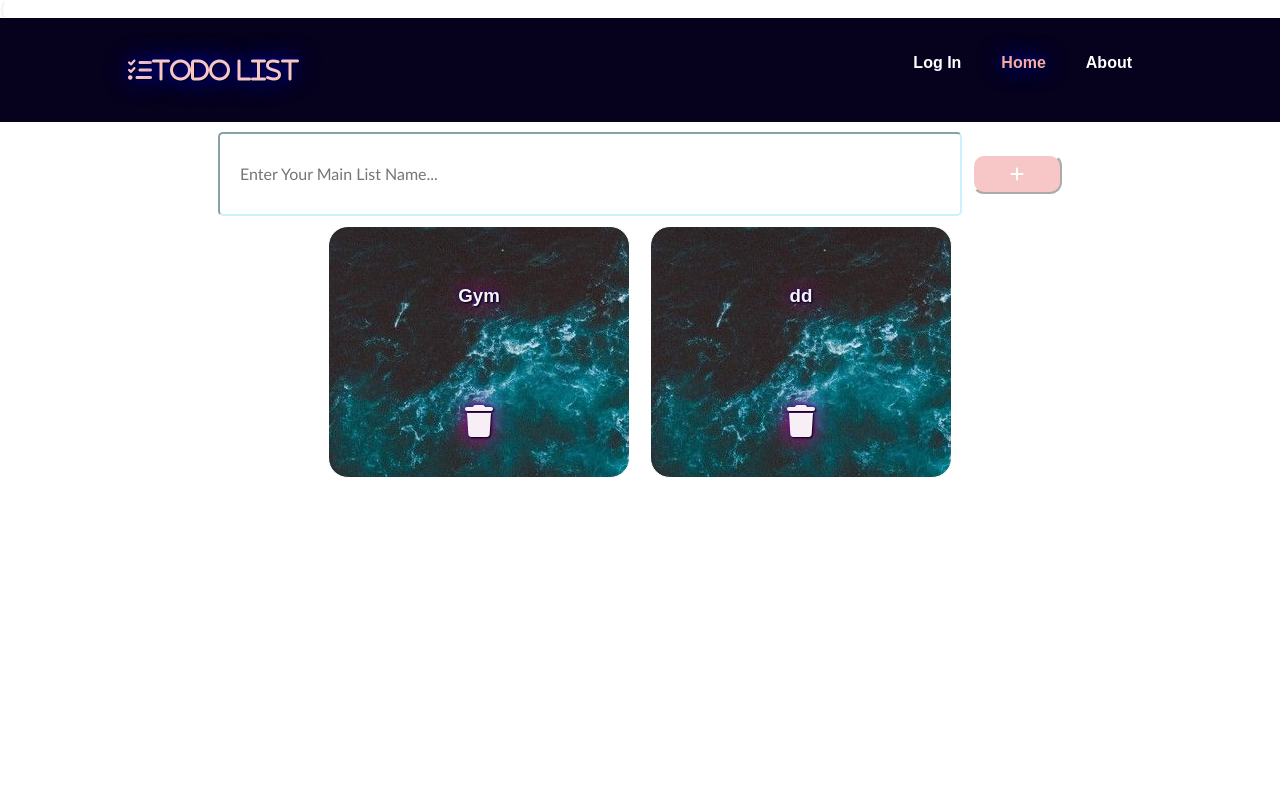
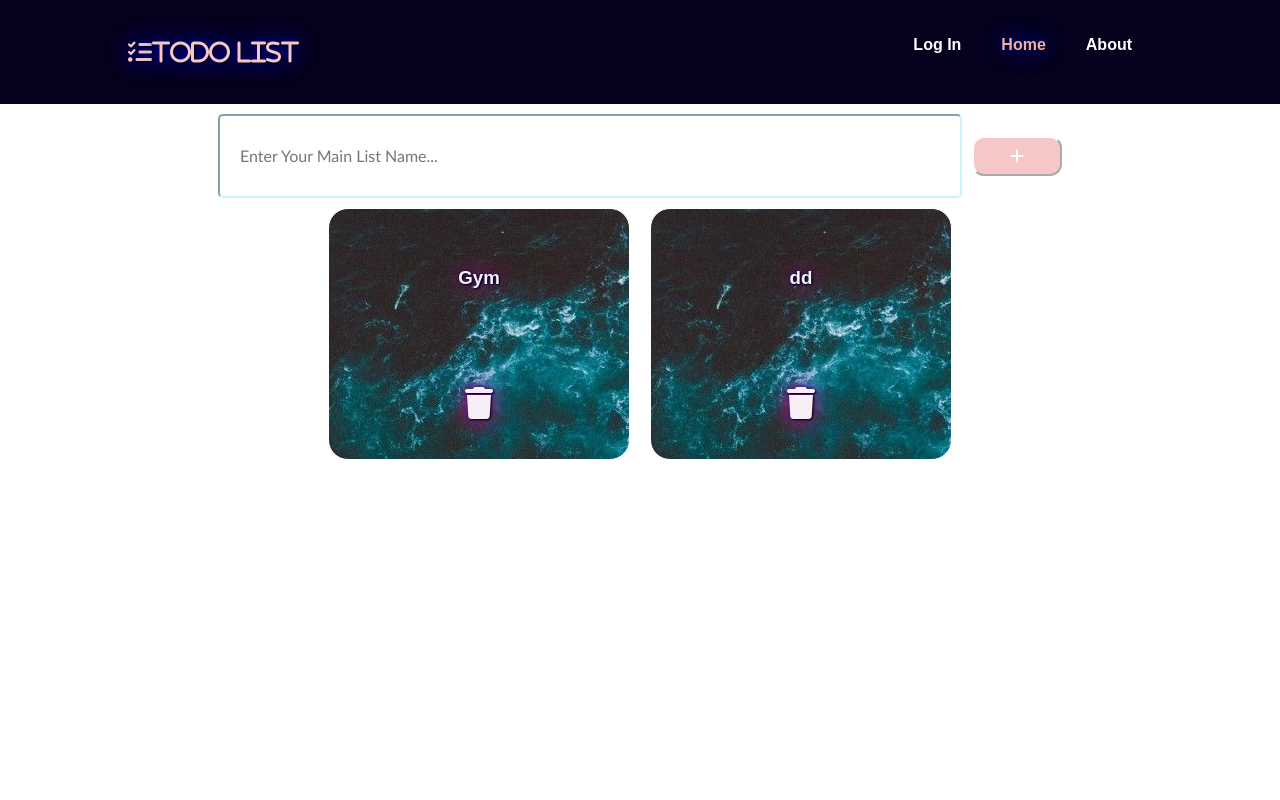
Before and after one commit to razan226/Task-TodoList-Frontend, a Vue app: page / in a window 1280 px wide. Shown: the top 800 px of the page. Built offline with nearby package versions, Linux system fonts and the light colour scheme; data requests are answered from the project's data file.

Commit message:
EditHomePage3

```diff
--- a/src/App.vue
+++ b/src/App.vue
@@ -1,5 +1,5 @@
 <template>
-  <div id="app" >{
+  <div id="app" >
      <Header/>
       <router-view/>
       <main><Footer/></main>
```
